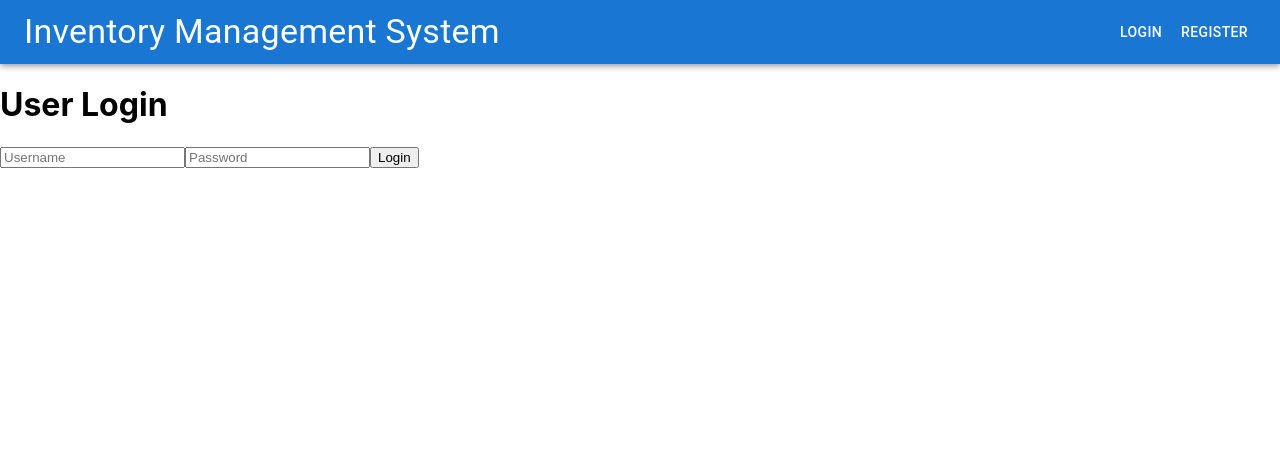
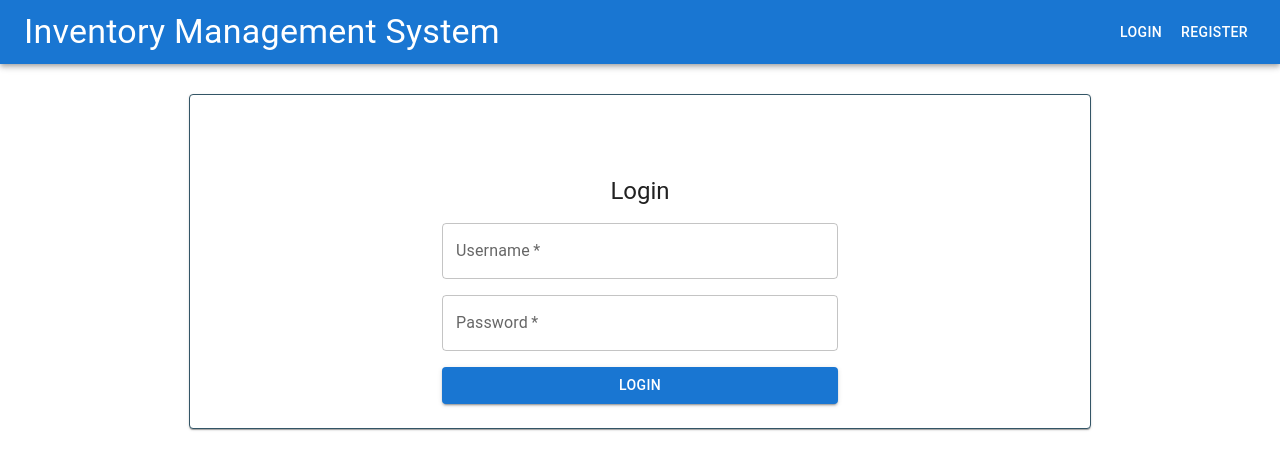
Before and after one commit to 360wcui/stacy, a React (Create React App) app in the folder client/: page / in a window 1280 px wide. Shown: the top 470 px of the page. Built offline with nearby package versions, Linux system fonts and the light colour scheme.

Commit message:
beautified login page and updated the unit tests

```diff
--- a/client/src/components/Login.js
+++ b/client/src/components/Login.js
@@ -2,33 +2,84 @@ import React, { useState } from 'react';
 import axios from 'axios';
 import { useNavigate } from 'react-router-dom';
 import {SERVER_URL} from "../variables";
+import {Box, Button, Card, CardContent, CardHeader, Container, TextField, Typography} from "@mui/material";
 
 const Login = () => {
     const [username, setUsername] = useState('');
     const [password, setPassword] = useState('');
+    const [error, setError] = useState('');
+
     const navigate = useNavigate();
 
-    const handleLogin = async () => {
+    const handleLogin = async (e) => {
+        e.preventDefault()
+        setError("")
+
         try {
             const response = await axios.post(`${SERVER_URL}/api/users/login`, { username, password });
-            if (response.data === "Login successful") {
+            if (response.status === 200) {
                 navigate('/inventory');
             } else {
-                alert(response.data);
+                setError(response.data);
             }
         } catch (error) {
-            console.error(error);
+            setError("Something is wrong");
         }
     };
 
     return (
-        <div>
-            <h1>User Login</h1>
-            <input type="text" placeholder="Username" value={username} onChange={(e) => setUsername(e.target.value)} />
-            <input type="password" placeholder="Password" value={password} onChange={(e) => setPassword(e.target.value)} />
-            <button data-testid="button"  onClick={handleLogin}>Login</button>
-        </div>
-    );
+        <Card sx={{ maxWidth: 900, margin: '30px auto', border: '1px solid #356' }}>
+            <CardHeader>
+                Login
+            </CardHeader>
+            <CardContent>
+                <Container maxWidth="xs">
+                    <Box
+                        component="form"
+                        onSubmit={handleLogin}
+                        sx={{ mt: 4, display: 'flex', flexDirection: 'column', gap: 2 }}
+                    >
+                        <Typography variant="h5" component="h1" align="center">
+                            Login
+                        </Typography>
+
+                        {error && (
+                            <Typography variant="body2" color="error" align="center">
+                                {error}
+                            </Typography>
+                        )}
+
+                        <TextField
+                            data-testid="username"
+                            label="Username"
+                            variant="outlined"
+                            fullWidth
+                            value={username}
+                            onChange={(e) => setUsername(e.target.value)}
+                            required
+                        />
+
+                        <TextField
+                            data-testid="password"
+                            label="Password"
+                            variant="outlined"
+                            type="password"
+                            fullWidth
+                            value={password}
+                            onChange={(e) => setPassword(e.target.value)}
+                            required
+                        />
+
+                        <Button data-testid="button" type="submit" variant="contained" color="primary" fullWidth>
+                            Login
+                        </Button>
+                    </Box>
+                </Container>
+            </CardContent>
+
+        </Card>
+
+    )
 }
 
 export default Login;
```
Also changed, not shown: 1 other file (tests, documents, lock files or other folders).
